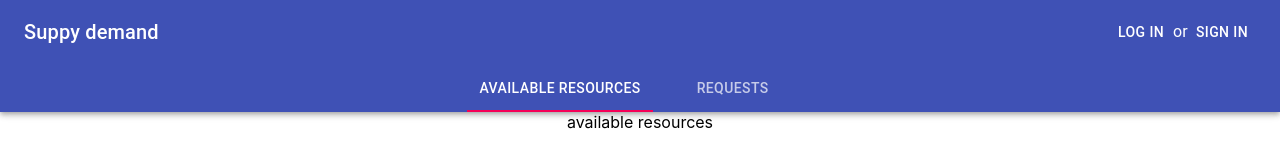
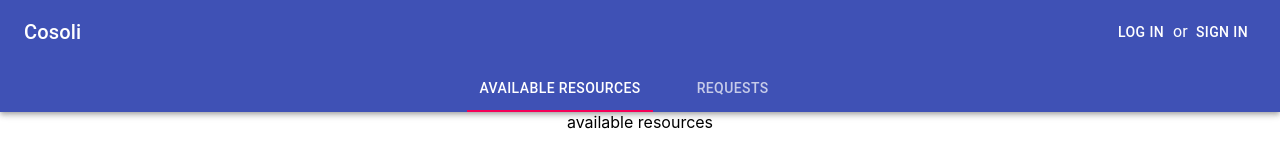
Before and after one commit to AdriatikDushica/hack-zurich-codevscovid-frontend, a React (Create React App) app: page / in a window 1280 px wide. Shown: the top 160 px of the page. Built offline with nearby package versions, Linux system fonts and the light colour scheme.

Commit message:
add cosoli to header

```diff
--- a/src/Header.js
+++ b/src/Header.js
@@ -27,7 +27,7 @@ const Header = ({ history, location: { pathname } }) => {
     <AppBar position="static">
       <Toolbar>
         <Typography variant="h6" align="left" className={classes.title}>
-          Suppy demand
+          Cosoli
         </Typography>
         <Login />
         <Typography>or</Typography>
```
